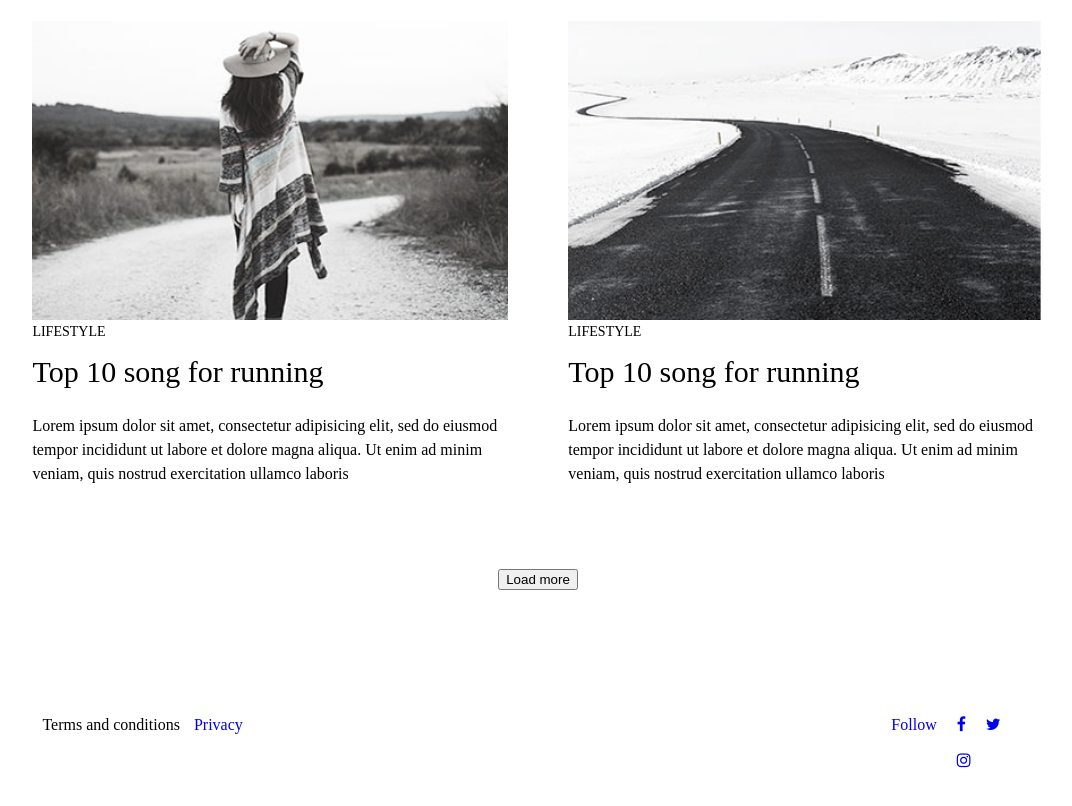
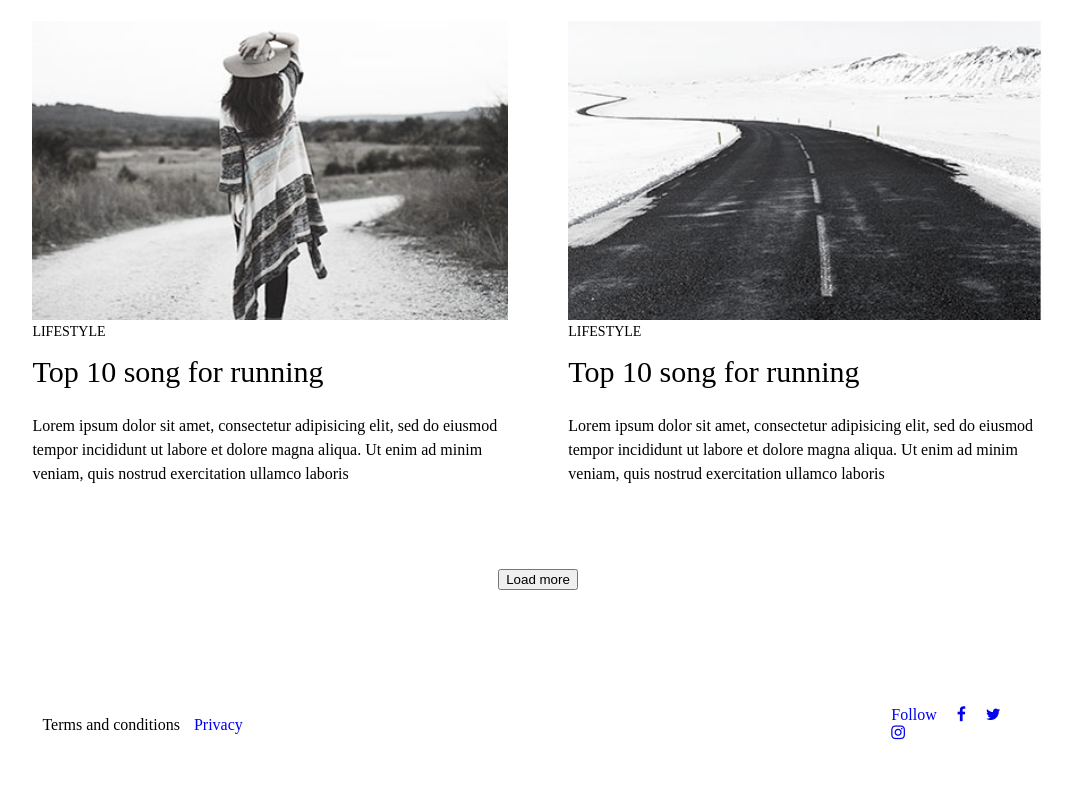
Before and after one commit to Mitabarua/psd, a plain HTML site: page index.html in a window 1280 px wide. Shown: the part 2867-3673 px from the top of the page, without its empty margins (102-1174 px from the left). Drawn offline with Linux system fonts and the light colour scheme.

Commit message:
Add files via upload

```diff
--- a/css/style.css
+++ b/css/style.css
@@ -212,6 +212,7 @@
 .f_p a{
 	padding: 10px;
 	text-decoration:none;
+
 }
 .item{
 	float:right;
@@ -221,12 +222,12 @@
 
  }
 .item ul li{
-
-	list-style:none;
+	    float: left;
+	    padding: 0 10px;
+	    list-style:none;
  }
 .item ul li a {
-     float:left;
-     padding:10px 10px;
+
 	 text-decoration:none;
 }
 
```
